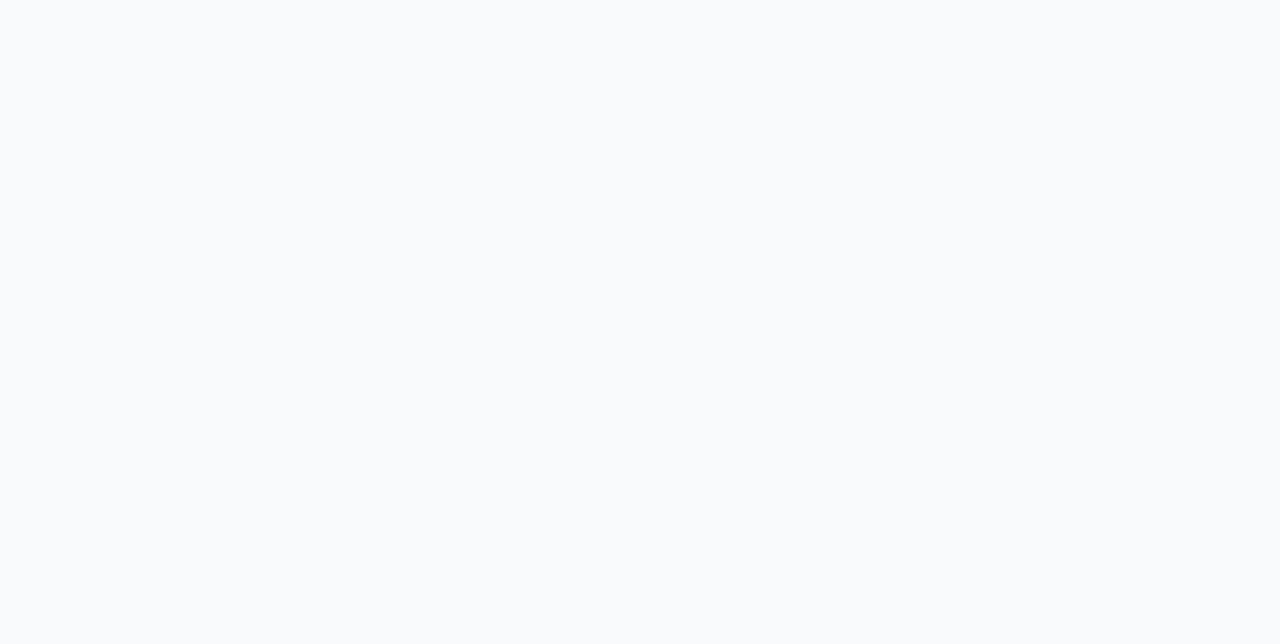
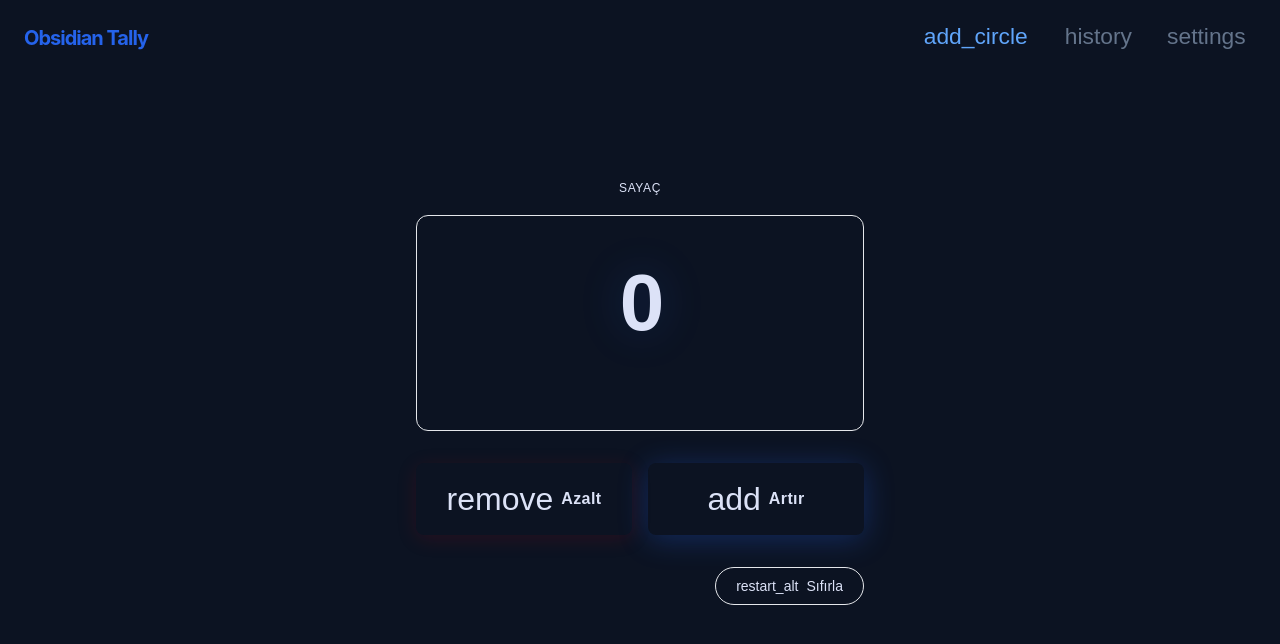
Before and after one commit to hikmetgulsesli/smoke-sayac-26042215, a React (Vite) app: page / in a window 1280 px wide. Shown: the top 644 px of the page. Built offline with nearby package versions, Linux system fonts and the light colour scheme.

Commit message:
feat: US-001 - smoke-sayac — Tek sayfa sayaç uygulaması (setup + implement + integration)

```diff
--- a/src/App.tsx
+++ b/src/App.tsx
@@ -1,3 +1,32 @@
+import { useCounter } from './hooks/useCounter';
+import { AnaSayacEkrani } from './screens/AnaSayacEkrani';
+import { YuklemeEkrani } from './screens/YuklemeEkrani';
+import { HataDurumuEkrani } from './screens/HataDurumuEkrani';
+import { SifirlamaOnayDiyalogu } from './screens/SifirlamaOnayDiyalogu';
+
 export default function App() {
-  return <main data-setfarm-root="baseline" className="min-h-screen bg-slate-50 text-slate-950" />;
+  const counter = useCounter();
+
+  if (counter.state.yukleniyor) {
+    return (
+      <div className="min-h-screen bg-background text-on-surface">
+        <YuklemeEkrani />
+      </div>
+    );
+  }
+
+  if (counter.state.hata) {
+    return (
+      <div className="min-h-screen bg-background text-on-surface">
+        <HataDurumuEkrani context={counter} />
+      </div>
+    );
+  }
+
+  return (
+    <div className="min-h-screen bg-background text-on-surface flex flex-col">
+      <AnaSayacEkrani context={counter} />
+      {counter.onayGorunur && <SifirlamaOnayDiyalogu context={counter} />}
+    </div>
+  );
 }
--- /dev/null
+++ b/src/hooks/useCounter.ts
@@ -0,0 +1,101 @@
+import { useReducer, useCallback, useEffect, useState } from 'react';
+import type { SayacState, SayacAction } from '../types/counter';
+import { sayaciOku, sayaciYaz } from '../utils/storage';
+
+function sayacReducer(state: SayacState, action: SayacAction): SayacState {
+  switch (action.type) {
+    case 'INCREMENT':
+      return { ...state, deger: state.deger + 1, hata: null };
+    case 'DECREMENT':
+      return { ...state, deger: state.deger - 1, hata: null };
+    case 'RESET':
+      return { ...state, deger: 0, hata: null };
+    case 'INIT':
+      return { ...state, deger: action.value, yukleniyor: false, hata: null };
+    default:
+      return state;
+  }
+}
+
+const initialState: SayacState = {
+  deger: 0,
+  hata: null,
+  yukleniyor: true,
+};
+
+export function useCounter() {
+  const [state, dispatch] = useReducer(sayacReducer, initialState);
+  const [onayGorunur, setOnayGorunur] = useState(false);
+
+  // İlk yükleme: localStorage'dan oku
+  useEffect(() => {
+    try {
+      const kayitli = sayaciOku();
+      if (kayitli !== null) {
+        dispatch({ type: 'INIT', value: kayitli });
+      } else {
+        dispatch({ type: 'INIT', value: 0 });
+      }
+    } catch (_e) {
+      dispatch({ type: 'INIT', value: 0 });
+    }
+  }, []);
+
+  // Her değişiklikte localStorage'a yaz
+  useEffect(() => {
+    if (!state.yukleniyor && state.hata === null) {
+      try {
+        sayaciYaz(state.deger);
+      } catch (_e) {
+        // Hata durumunda sessizce devam et
+      }
+    }
+  }, [state.deger, state.yukleniyor, state.hata]);
+
+  const increment = useCallback(() => {
+    dispatch({ type: 'INCREMENT' });
+  }, []);
+
+  const decrement = useCallback(() => {
+    dispatch({ type: 'DECREMENT' });
+  }, []);
+
+  const onayDialogunuAc = useCallback(() => {
+    setOnayGorunur(true);
+  }, []);
+
+  const onayDialogunuKapat = useCallback(() => {
+    setOnayGorunur(false);
+  }, []);
+
+  const onaylaVeSifirla = useCallback(() => {
+    dispatch({ type: 'RESET' });
+    setOnayGorunur(false);
+  }, []);
+
+  const hataTemizle = useCallback(() => {
+    dispatch({ type: 'INIT', value: 0 });
+  }, []);
+
+  const yenidenDene = useCallback(() => {
+    try {
+      const kayitli = sayaciOku();
+      dispatch({ type: 'INIT', value: kayitli ?? 0 });
+    } catch (_e) {
+      dispatch({ type: 'INIT', value: 0 });
+    }
+  }, []);
+
+  return {
+    state,
+    increment,
+    decrement,
+    reset: onaylaVeSifirla,
+    onayDialogunuAc,
+    onayDialogunuKapat,
+    onaylaVeSifirla,
+    hataTemizle,
+    yenidenDene,
+    onayGorunur,
+  };
+}
--- a/src/index.css
+++ b/src/index.css
@@ -1,14 +1,97 @@
+@import url("../stitch/design-tokens.css");
+
 @tailwind base;
 @tailwind components;
 @tailwind utilities;
 
-:root {
-  color-scheme: light;
-  font-family: Inter, ui-sans-serif, system-ui, -apple-system, BlinkMacSystemFont, "Segoe UI", sans-serif;
+@layer base {
+  :root {
+    color-scheme: dark;
+    --font-heading: "Space Grotesk", sans-serif;
+    --font-body: "DM Sans", sans-serif;
+    --font-display: "Space Grotesk", sans-serif;
+    --font-label: "DM Sans", sans-serif;
+  }
+
+  body {
+    margin: 0;
+    min-width: 320px;
+    min-height: 100vh;
+    background-color: var(--color-background);
+    color: var(--color-on-surface);
+    font-family: var(--font-body);
+  }
+
+  /* Material Symbols font fallback for utility classes */
+  .material-symbols-outlined {
+    font-family: "Material Symbols Outlined", sans-serif;
+    font-weight: normal;
+    font-style: normal;
+    font-size: 24px;
+    line-height: 1;
+    letter-spacing: normal;
+    text-transform: none;
+    display: inline-block;
+    white-space: nowrap;
+    word-wrap: normal;
+    direction: ltr;
+    -webkit-font-feature-settings: "liga";
+    -webkit-font-smoothing: antialiased;
+  }
+
+  /* Loading spinner for YuklemeEkrani */
+  .spinner-ring {
+    width: 48px;
+    height: 48px;
+    border-radius: 50%;
+    border: 3px solid transparent;
+    border-top-color: var(--color-primary);
+    border-right-color: var(--color-primary);
+    animation: spin 1s linear infinite;
+  }
+
+  @keyframes spin {
+    to {
+      transform: rotate(360deg);
+    }
+  }
+
+  .pulse-text {
+    animation: pulse-opacity 2s ease-in-out infinite;
+  }
+
+  @keyframes pulse-opacity {
+    0%, 100% {
+      opacity: 0.6;
+    }
+    50% {
+      opacity: 1;
+    }
+  }
 }
 
-body {
-  margin: 0;
-  min-width: 320px;
-  min-height: 100vh;
+@layer utilities {
+  .font-headline {
+    font-family: var(--font-heading);
+  }
+  .font-display {
+    font-family: var(--font-display);
+  }
+  .font-body {
+    font-family: var(--font-body);
+  }
+  .font-label {
+    font-family: var(--font-label);
+  }
 }
+
+@media (prefers-reduced-motion: reduce) {
+  *,
+  *::before,
+  *::after {
+    animation-duration: 0.01ms !important;
+    animation-iteration-count: 1 !important;
+    transition-duration: 0.01ms !important;
+    scroll-behavior: auto !important;
+  }
+}
--- a/src/screens/AnaSayacEkrani.tsx
+++ b/src/screens/AnaSayacEkrani.tsx
@@ -9,9 +9,14 @@
 
 import { useState } from "react";
 
-interface AnaSayacEkraniProps {}
+import type { SayacContext } from '../types/counter';
 
-export function AnaSayacEkrani(props: AnaSayacEkraniProps) {
+interface AnaSayacEkraniProps {
+  context: SayacContext;
+}
+
+export function AnaSayacEkrani({ context }: AnaSayacEkraniProps) {
+  const { state, increment, decrement, onayDialogunuAc } = context;
   return (
     <>
       {/*  TopAppBar  */}
@@ -60,8 +65,8 @@ export function AnaSayacEkrani(props: AnaSayacEkraniProps) {
       {/*  Ghost border fallback for structural feel  */}
       <div className="absolute inset-0 border border-outline-variant/15 rounded-xl pointer-events-none"></div>
       <h2 className="font-display font-bold text-[5rem] leading-none text-on-primary-container tracking-tighter drop-shadow-[0_0_20px_rgba(37,99,235,0.2)]">
-                          0
-                      </h2>
+        {state.deger}
+      </h2>
       <div className="mt-4 opacity-0">
       <span className="text-sm text-on-surface-variant">Pulse Anchor</span>
       </div>
@@ -71,13 +76,13 @@ export function AnaSayacEkrani(props: AnaSayacEkraniProps) {
       {/*  Primary Actions Grid  */}
       <div className="grid grid-cols-2 gap-4">
       {/*  Azalt (Decrease)  */}
-      <button className="bg-secondary-container text-on-secondary-container rounded-lg py-5 px-6 flex items-center justify-center gap-2 transition-all hover:brightness-125 active:scale-95 shadow-[0_4px_20px_rgba(187,1,18,0.15)] group relative overflow-hidden">
+      <button onClick={decrement} aria-label="Azalt" className="bg-secondary-container text-on-secondary-container rounded-lg py-5 px-6 flex items-center justify-center gap-2 transition-transform hover:brightness-125 active:scale-95 shadow-[0_4px_20px_rgba(187,1,18,0.15)] group relative overflow-hidden cursor-pointer">
       <div className="absolute inset-0 bg-white/5 opacity-0 group-hover:opacity-100 transition-opacity"></div>
       <span className="material-symbols-outlined text-[2rem]" style={{fontVariationSettings: "'wght' 600"}}>remove</span>
       <span className="font-label font-bold tracking-wide">Azalt</span>
       </button>
       {/*  Artır (Increase)  */}
-      <button className="bg-gradient-to-br from-primary to-primary-container text-on-primary rounded-lg py-5 px-6 flex items-center justify-center gap-2 transition-all hover:brightness-110 active:scale-95 shadow-[0_4px_30px_rgba(37,99,235,0.3)] group relative overflow-hidden">
+      <button onClick={increment} aria-label="Artır" className="bg-gradient-to-br from-primary to-primary-container text-on-primary rounded-lg py-5 px-6 flex items-center justify-center gap-2 transition-transform hover:brightness-110 active:scale-95 shadow-[0_4px_30px_rgba(37,99,235,0.3)] group relative overflow-hidden cursor-pointer">
       <div className="absolute inset-0 bg-white/10 opacity-0 group-hover:opacity-100 transition-opacity"></div>
       <span className="material-symbols-outlined text-[2rem]" style={{fontVariationSettings: "'wght' 600"}}>add</span>
       <span className="font-label font-bold tracking-wide">Artır</span>
@@ -85,7 +90,7 @@ export function AnaSayacEkrani(props: AnaSayacEkraniProps) {
       </div>
       {/*  Secondary Action (Off-center/Asymmetric)  */}
       <div className="flex justify-end mt-2">
-      <button className="bg-surface-variant text-on-surface-variant rounded-full py-2 px-5 flex items-center gap-2 hover:bg-surface-bright transition-colors text-sm font-medium border border-outline-variant/20">
+      <button onClick={onayDialogunuAc} aria-label="Sıfırla" className="bg-surface-variant text-on-surface-variant rounded-full py-2 px-5 flex items-center gap-2 hover:bg-surface-bright transition-colors text-sm font-medium border border-outline-variant/20 cursor-pointer">
       <span className="material-symbols-outlined text-sm">restart_alt</span>
                               Sıfırla
                           </button>
--- a/src/screens/YuklemeEkrani.tsx
+++ b/src/screens/YuklemeEkrani.tsx
@@ -11,7 +11,7 @@ import { useState } from "react";
 
 interface YuklemeEkraniProps {}
 
-export function YuklemeEkrani(props: YuklemeEkraniProps) {
+export function YuklemeEkrani(_props: YuklemeEkraniProps) {
   return (
     <>
       {/*  Top Navigation (Suppressed per "Transactional" rule for loading screens, but maintaining structure if needed, keeping empty for pure focus)  */}
--- /dev/null
+++ b/src/test/setup.ts
@@ -0,0 +1,7 @@
+import '@testing-library/jest-dom';
+import { beforeEach } from 'vitest';
+
+// jsdom localStorage mock cleanup
+beforeEach(() => {
+  localStorage.clear();
+});
--- /dev/null
+++ b/src/types/counter.ts
@@ -0,0 +1,25 @@
+// Counter state types and action types
+export type SayacAction =
+  | { type: 'INCREMENT' }
+  | { type: 'DECREMENT' }
+  | { type: 'RESET' }
+  | { type: 'INIT'; value: number };
+
+export interface SayacState {
+  deger: number;
+  hata: string | null;
+  yukleniyor: boolean;
+}
+
+export interface SayacContext {
+  state: SayacState;
+  increment: () => void;
+  decrement: () => void;
+  reset: () => void;
+  onayDialogunuAc: () => void;
+  onayDialogunuKapat: () => void;
+  onaylaVeSifirla: () => void;
+  hataTemizle: () => void;
+  yenidenDene: () => void;
+  onayGorunur: boolean;
+}
--- /dev/null
+++ b/src/utils/storage.ts
@@ -0,0 +1,30 @@
+const STORAGE_KEY = 'sayac-degeri';
+
+export function sayaciOku(): number | null {
+  try {
+    const kayitli = localStorage.getItem(STORAGE_KEY);
+    if (kayitli === null) return null;
+    const parsed = parseInt(kayitli, 10);
+    if (isNaN(parsed)) return null;
+    return parsed;
+  } catch (_e) {
+    // localStorage erişilemez veya parse hatası
+    throw new Error('Depolamadan değer okunamadı');
+  }
+}
+
+export function sayaciYaz(deger: number): void {
+  try {
+    localStorage.setItem(STORAGE_KEY, String(deger));
+  } catch (_e) {
+    throw new Error('Değer kaydedilemedi');
+  }
+}
+
+export function sayaciSil(): void {
+  try {
+    localStorage.removeItem(STORAGE_KEY);
+  } catch (_e) {
+    throw new Error('Değer silinemedi');
+  }
+}
```
Also changed, not shown: src/screens/HataDurumuEkrani.tsx (+9 -4 lines), src/screens/SifirlamaOnayDiyalogu.tsx (+10 -5 lines), vitest.config.ts (added, +11 -0 lines).
